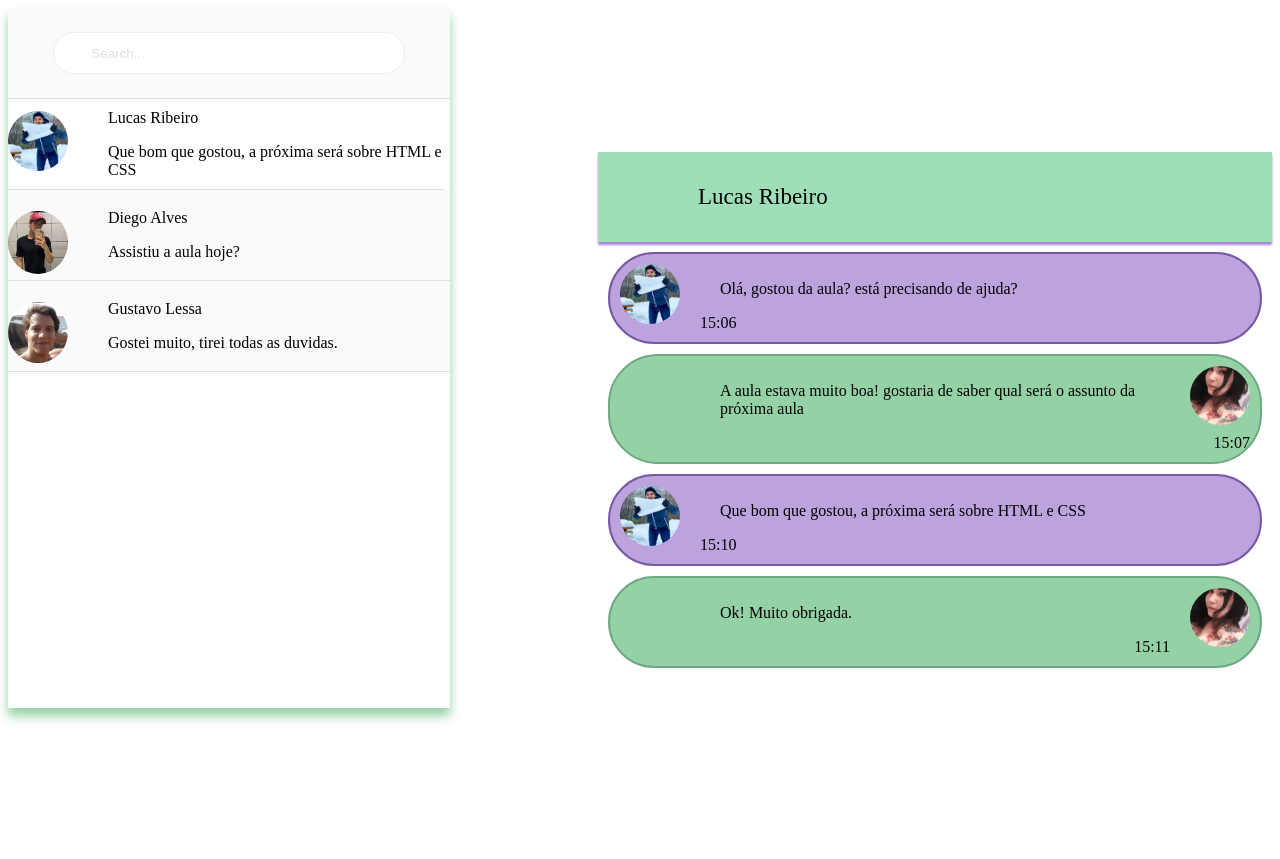
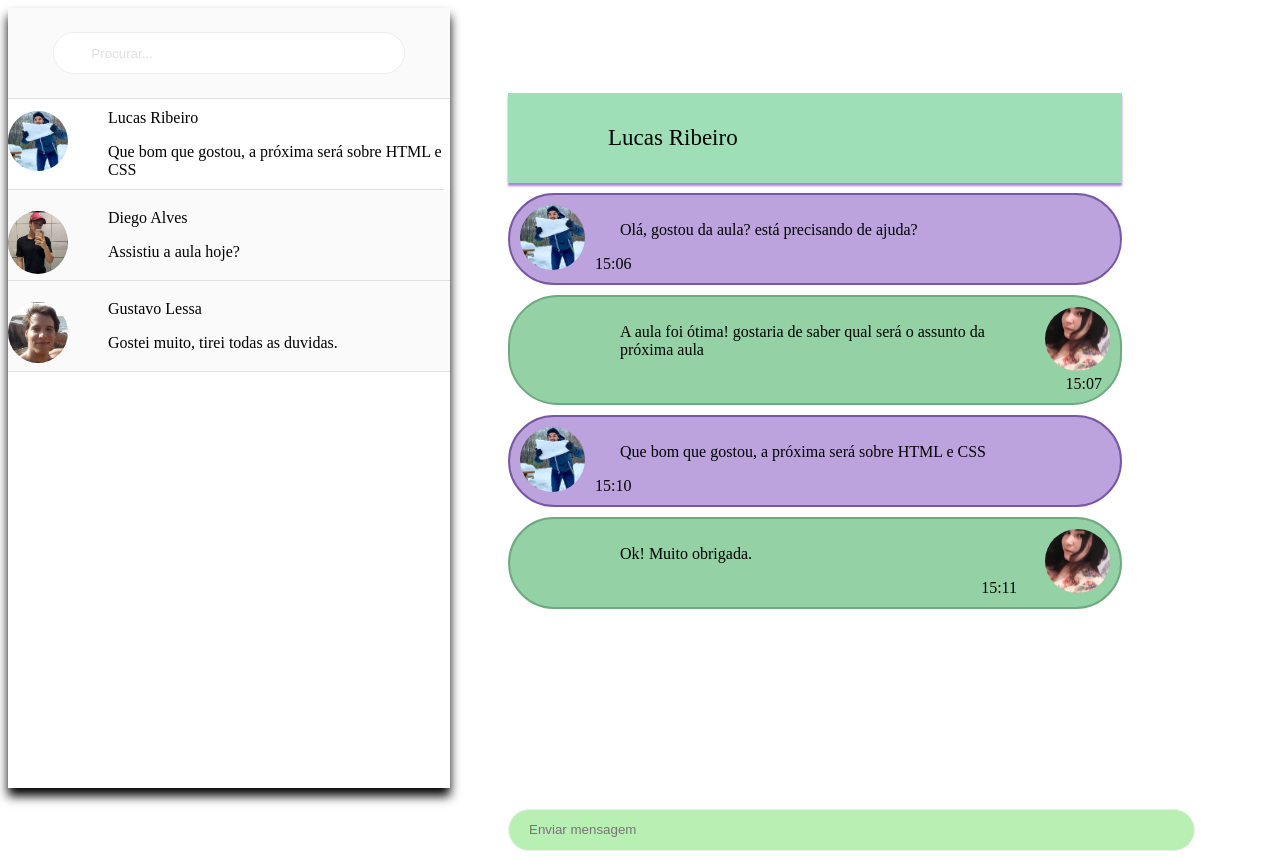
Before and after one commit to LuizaCalife/TutApp, a plain HTML site: page src/screens/Chat/chat.html in a window 1280 px wide. Before the commit the page ends 800 px from the top, so only its background shows below. Drawn offline with Linux system fonts and the light colour scheme; files whose address does not match are found by name.

Commit message:
melhorando o arquivo chat

```diff
--- a/src/screens/Chat/chat.css
+++ b/src/screens/Chat/chat.css
@@ -4,7 +4,8 @@
     border-radius: 50px;
     padding: 10px;
     margin: 10px;
-    margin-left: 600px;
+    margin-left: 500px;
+    margin-right: 150px;
     flex-direction: row;
     grid-auto-flow: column;
   }
@@ -12,19 +13,19 @@
     border-color: #6ea981;
     background-color: #94D1A5;
     flex-direction: row;
+    margin-right: 150px;
     grid-auto-flow: column;
   }
   .container::after {
     content: "";
     clear: both;
     display: table;
-margin-top: auto;
+    margin-top: auto;
   }
   .container img {
     float: left;
-    max-width: 60px;
+    max-width: 65px;
     width: 100%;
-    margin-right: 20px;
     border-radius: 50%;
     flex-direction: row;
     grid-auto-flow: column;
@@ -32,7 +33,6 @@ margin-top: auto;
   .container img.right {
     float: right;
     margin-left: 20px;
-    margin-right:0;
     flex-direction: row;
     grid-auto-flow: column;
   }
@@ -40,11 +40,13 @@ margin-top: auto;
     float: left;
     color: black;
     flex-direction: row;
+    margin-left: 10px;
   }
   .time-left {
     float: right;
     color: black;
     flex-direction: row;
+    margin-right: 1ch;
   }
   .header-chat {
     background-color: rgb(159, 223, 183);
@@ -52,20 +54,22 @@ margin-top: auto;
     box-shadow: 0px 3px 2px #a984d6;
     display:flex;
     align-items: center;
-    margin-left: 590px;
-    margin-top: -44%;
+    margin-left: 500px;
+    margin-top: -55%;
+    margin-right: 150px;
     font-size: 23px;
     text-align: center;
   }
 
   .discussions {
     width: 35%;
-    height: 700px;
-    box-shadow: 0px 8px 10px #94D1A5;
+    height: 780px;
+    box-shadow: 0px 8px 10px #000000;
     background-color: #FFF;
     flex-direction: row;
     margin-top: 0%;
     grid-auto-flow: column;
+
   }
   .discussions .discussion {
     width: 100%;
@@ -157,3 +161,19 @@ margin-top: auto;
   p {
     margin-left: 100px;
   }
+  .botao input {
+    height: 40px;
+    background-color: #b8f0b3;
+    width: 51%;
+    padding: 0 20px;
+    border-radius: 50px;
+    margin-right: 150px;
+    margin-top: 200px;
+    margin-left: 500px;
+    border: 1px solid #EEEEEE;
+    display:flex;
+    align-items: center;
+    cursor: pointer;
+    flex-direction: row;
+    grid-auto-flow: column;
+  }
--- a/src/screens/Chat/chat.html
+++ b/src/screens/Chat/chat.html
@@ -12,13 +12,13 @@
       <div class="discussion search">
         <div class="searchbar">
           <i class="fa fa-search" aria-hidden="true"></i>
-          <input type="text" placeholder="Search..."></input>
+          <input type="text" placeholder="Procurar..."></input>
         </div>
       </div>
       <div class="discussion message-active">
           <div class="online"></div>
         <div class="desc-contact">
-          <img src="C:\Users\LUCAS\Desktop\TutApp\imgs\lucas.jpeg" alt="Avatar">
+          <img src="C:\Users\userbla\Desktop\TutApp\imgs\lucas.jpeg" alt="Avatar">
           <p class="name">Lucas Ribeiro</p>
           <p class="message">Que bom que gostou, a próxima será sobre HTML e CSS</p>
         </div>
@@ -29,7 +29,7 @@
           <div class="online"></div>
         </div>
         <div class="desc-contact">
-          <img src="C:\Users\LUCAS\Desktop\TutApp\imgs\diego.jpeg" alt="Avatar">
+          <img src="C:\Users\userbla\Desktop\TutApp\imgs\diego.jpeg" alt="Avatar">
           <p class="name">Diego Alves</p>
           <p class="message">Assistiu a aula hoje?</p>
         </div>
@@ -38,7 +38,7 @@
         <div class="photo">
         </div>
         <div class="desc-contact">
-          <img src="C:\Users\LUCAS\Desktop\TutApp\imgs\gustavo.jpeg" alt="Avatar">
+          <img src="C:\Users\userbla\Desktop\TutApp\imgs\gustavo.jpeg" alt="Avatar">
           <p class="name">Gustavo Lessa</p>
           <p class="message">Gostei muito, tirei todas as duvidas.</p>
         </div>
@@ -48,24 +48,27 @@
       <p class="name">Lucas Ribeiro</p>
     </div>
     <div class="container">
-      <img src="C:\Users\LUCAS\Desktop\TutApp\imgs\lucas.jpeg" alt="Avatar">
+      <img src="C:\Users\userbla\Desktop\TutApp\imgs\lucas.jpeg" alt="Avatar">
       <p>Olá, gostou da aula? está precisando de ajuda?</p>
       <span class="time-right">15:06</span>
     </div>
     <div class="container darker">
-      <img src="C:\Users\LUCAS\Desktop\TutApp\imgs\malu.jpeg" alt="Avatar" class="right">
-      <p>A aula estava muito boa! gostaria de saber qual será o assunto da próxima aula</p>
+      <img src="C:\Users\userbla\Desktop\TutApp\imgs\malu.jpeg" alt="Avatar" class="right">
+      <p>A aula foi ótima! gostaria de saber qual será o assunto da próxima aula</p>
       <span class="time-left">15:07</span>
     </div>
     <div class="container">
-      <img src="C:\Users\LUCAS\Desktop\TutApp\imgs\lucas.jpeg" alt="Avatar">
+      <img src="C:\Users\userbla\Desktop\TutApp\imgs\lucas.jpeg" alt="Avatar">
       <p>Que bom que gostou, a próxima será sobre HTML e CSS</p>
       <span class="time-right">15:10</span>
     </div>
     <div class="container darker">
-      <img src="C:\Users\LUCAS\Desktop\TutApp\imgs\malu.jpeg" alt="Avatar" class="right">
+      <img src="C:\Users\userbla\Desktop\TutApp\imgs\malu.jpeg" alt="Avatar" class="right">
       <p>Ok! Muito obrigada.</p>
       <span class="time-left">15:11</span>
     </div>
+    <div class="botao">
+      <input type="text" placeholder= "Enviar mensagem"></input>
+    </div>
   </body>
 </html>
```
